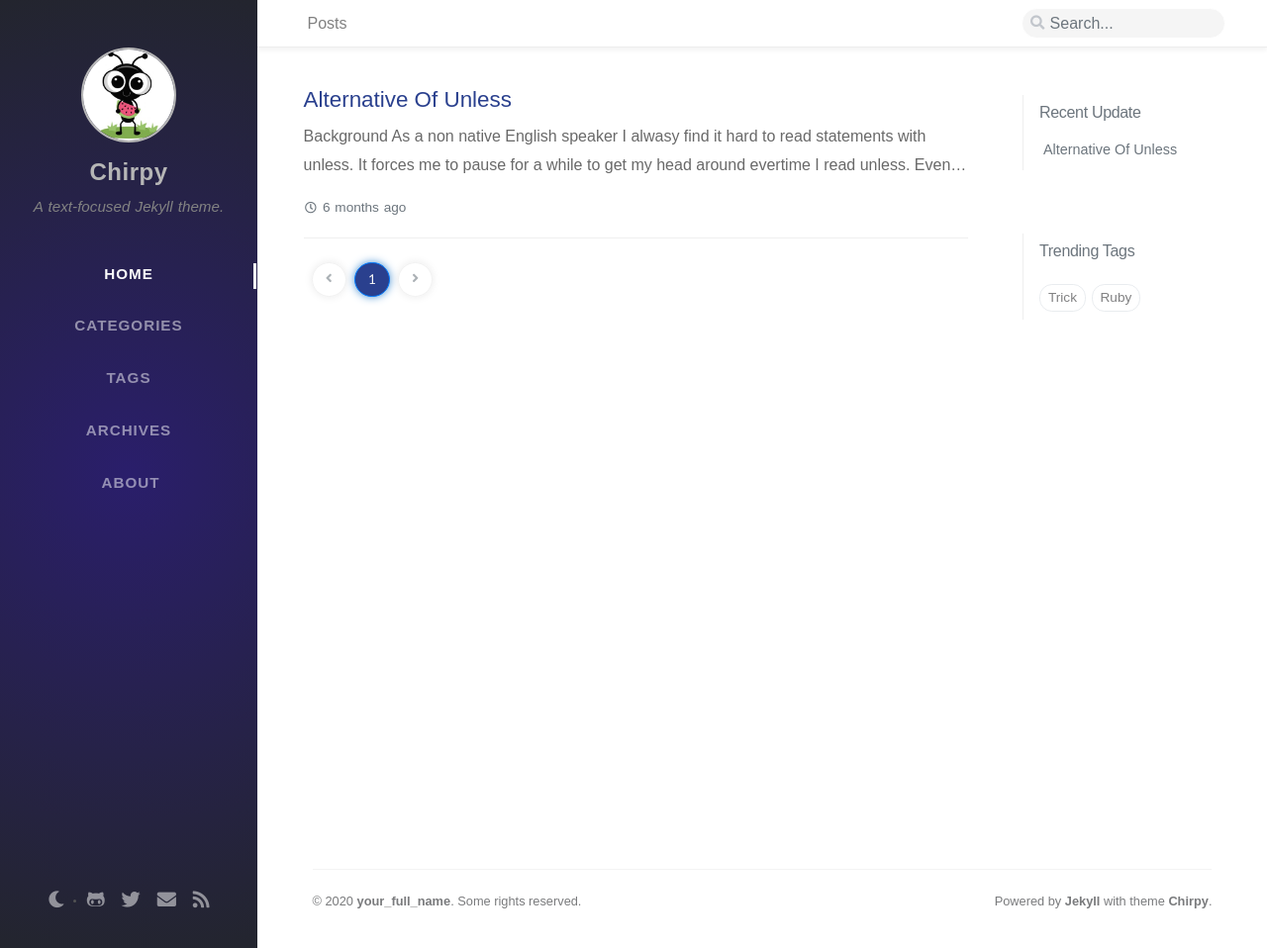
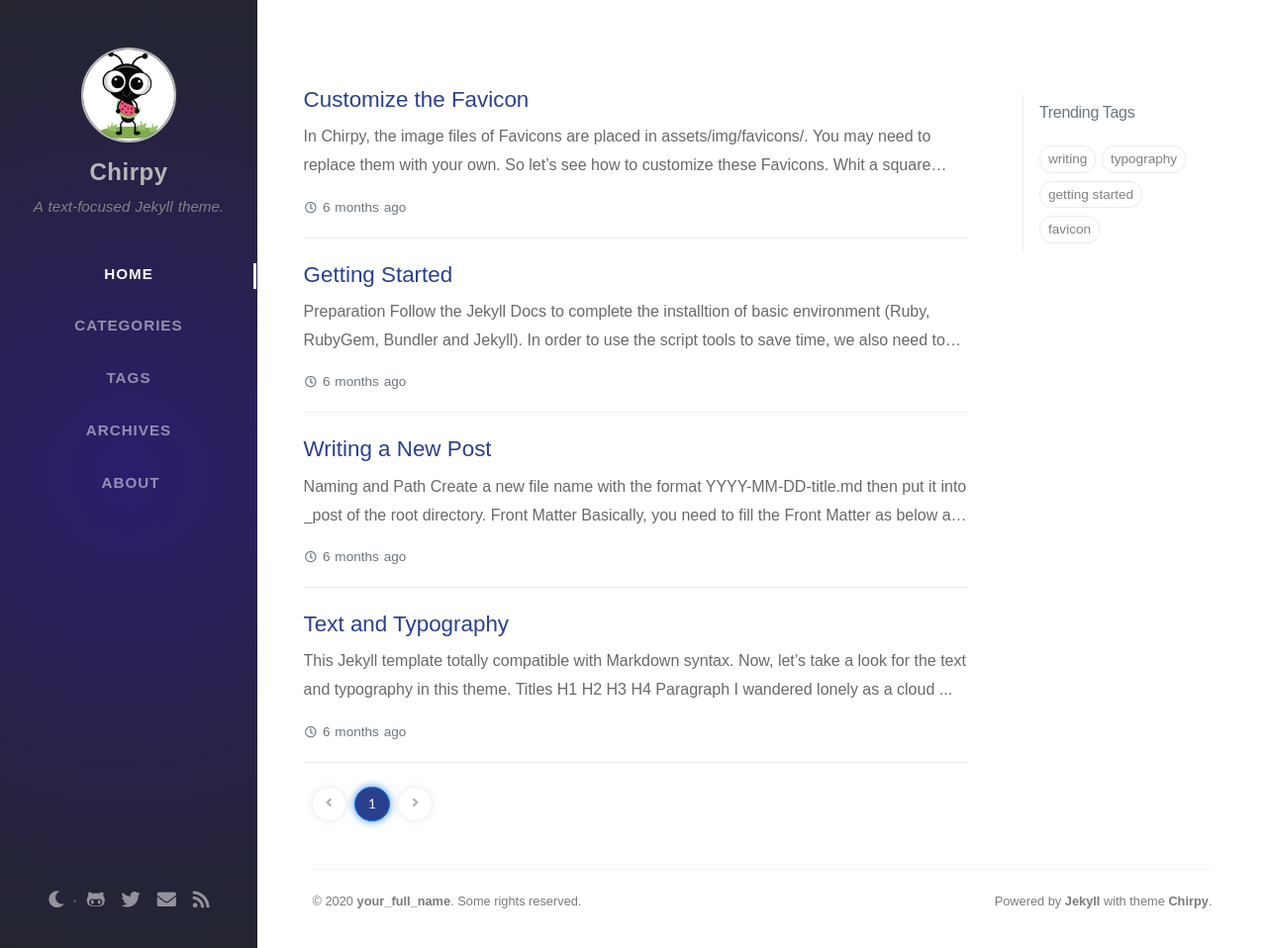
Before and after one commit to imfaruk/imfaruk.github.io, a Jekyll site: the page built from index.html, in a window 1280 px wide and 958 px high. Shown: the whole window at 99% size. Built offline with Jekyll 4.4.1, drawn with Linux system fonts in a browser that asks for light colours; nearby versions of some CDN libraries; some web fonts are replaced; the list of posts is cut into pages by our own code; comment, search, counter and statistics services are not loaded.

Commit message:
copy from gem and edit config

````diff
--- a/_config.yml
+++ b/_config.yml
@@ -20,23 +20,23 @@ description: >-                        # used by seo meta and the atom feed
 # Replace with your domain, e.g. 'https://username.github.io'
 url: 'https://imfaruk.github.io'
 
-author: Faruk Hossain                  # change to your full name
+author: your_full_name                  # change to your full name
 
 avatar: /assets/img/sample/avatar.jpg   # support internet resources
 
 github:
-  username: imfaruk             # change to your github username
+  username: github_username             # change to your github username
 
 twitter:
   username: twitter_username            # change to your twitter username
 
 social:
   name: your_full_name                  # it will shows as the copyright owner in Footer
-  email: farukncse@gmail.com             # change to your email address
+  email: example@doamin.com             # change to your email address
   links:
     # The first element serves as the copyright owner's link
     - https://twitter.com/username      # change to your twitter homepage
-    - https://github.com/imfaruk       # change to your github homepage
+    - https://github.com/username       # change to your github homepage
     # Uncomment below to add more social links
     # - https://www.facebook.com/username
     # - https://www.linkedin.com/in/username
--- /dev/null
+++ b/_posts/2019-08-08-text-and-typography.md
@@ -0,0 +1,157 @@
+---
+title: "Text and Typography"
+date: 2019-08-08 11:33:00 +0800
+categories: [Blogging, Demo]
+tags: [typography]
+---
+
+This Jekyll template totally compatible with Markdown syntax. Now, let's take a look for the text and typography in this theme.
+
+## Titles
+
+***
+# H1
+
+<h2 data-toc-skip>H2</h2>
+
+<h3 data-toc-skip>H3</h3>
+
+#### H4
+
+***
+
+## Paragraph
+
+I wandered lonely as a cloud
+
+That floats on high o'er vales and hills,
+
+When all at once I saw a crowd,
+
+A host, of golden daffodils;
+
+Beside the lake, beneath the trees,
+
+Fluttering and dancing in the breeze.
+
+## Block Quote
+
+> This line to shows the Block Quote.
+
+## Tables
+
+|Company|Contact|Country|
+|:---|:--|---:|
+|Alfreds Futterkiste | Maria Anders | Germany
+|Island Trading | Helen Bennett | UK
+|Magazzini Alimentari Riuniti | Giovanni Rovelli | Italy
+
+## Link
+
+[http://127.0.0.1:4000](http://127.0.0.1:4000)
+
+
+## Footnote
+
+Click the hook will locate the footnote[^footnote].
+
+
+## Image
+
+![Desktop View]({{ "/assets/img/sample/mockup.png" | relative_url }})
+
+
+## Inline code
+
+This is an example of `Inline Code`.
+
+
+## Code Snippet
+
+### Common
+
+```
+This is a common code snippet, without syntax highlight and line number.
+```
+
+### Specific Languages
+
+#### Console
+
+```console
+$ date
+Sun Nov  3 15:11:12 CST 2019
+```
+
+
+#### Terminal
+
+```terminal
+$ env |grep SHELL
+SHELL=/usr/local/bin/bash
+PYENV_SHELL=bash
+```
+
+#### Ruby
+
+```ruby
+def sum_eq_n?(arr, n)
+  return true if arr.empty? && n == 0
+  arr.product(arr).reject { |a,b| a == b }.any? { |a,b| a + b == n }
+end
+```
+
+#### Shell
+
+```shell
+if [ $? -ne 0 ]; then
+    echo "The command was not successful.";
+    #do the needful / exit
+fi;
+```
+
+#### Liquid
+
+{% raw %}
+```liquid
+{% if product.title contains 'Pack' %}
+  This product's title contains the word Pack.
+{% endif %}
+```
+{% endraw %}
+
+#### HTML
+
+```html
+<div class="sidenav">
+  <a href="#contact">Contact</a>
+  <button class="dropdown-btn">Dropdown
+    <i class="fa fa-caret-down"></i>
+  </button>
+  <div class="dropdown-container">
+    <a href="#">Link 1</a>
+    <a href="#">Link 2</a>
+    <a href="#">Link 3</a>
+  </div>
+  <a href="#contact">Search</a>
+</div>
+```
+
+**Horizontal Scrolling**
+
+```html
+<div class="panel-group">
+  <div class="panel panel-default">
+    <div class="panel-heading" id="{{ category_name }}">
+      <i class="far fa-folder"></i>
+      <p>This is a very long long long long long long long long long long long long long long long long long long long long long line.</p>
+      </a>
+    </div>
+  </div>
+</div>
+```
+
+
+## Reverse Footnote
+
+[^footnote]: The footnote source.
--- /dev/null
+++ b/_posts/2019-08-08-write-a-new-post.md
@@ -0,0 +1,89 @@
+---
+title: "Writing a New Post"
+date: 2019-08-08 14:10:00 +0800
+categories: [Blogging, Tutorial]
+tags: [writing]
+---
+
+## Naming and Path
+
+Create a new file name with the format `YYYY-MM-DD-title.md` then put it into `_post` of the root directory.
+
+## Front Matter
+
+Basically, you need to fill the [Front Matter](https://jekyllrb.com/docs/front-matter/) as below at the top of the post:
+
+```yaml
+---
+title: TITLE
+date: YYYY-MM-DD HH:MM:SS +/-TTTT
+categories: [TOP_CATEGORIE, SUB_CATEGORIE]
+tags: [TAG]
+---
+```
+
+> **Note**: The posts' ***layout*** has been set to `post` by default, so there is no need to add the variable ***layout*** in Front Matter block.
+
+- **Categories and Tags**
+
+    The `categories` of each post is designed to contain up to two elements, and the number of elements in `tag` can be zero or infinite.
+
+## Table of Contents
+
+By default, the **T**able **o**f **C**ontents (TOC) is displayed on the right panel of the post. If you want to turn it off globally, go to `_config.yml` and set the variable `toc` to `false`. If you want to turn off TOC for specific post, add the following to post's [Front Matter](https://jekyllrb.com/docs/front-matter/):
+
+```yaml
+---
+toc: false
+---
+```
+
+
+## Comments
+
+Similar to TOC, the [Disqus](https://disqus.com/) comments is loaded by default in each post, and the global switch is defined by variable `comments` in file `_config.yml` . If you want to close the comment for specific post, add the following to the **Front Matter** of the post:
+
+```yaml
+---
+comments: false
+---
+```
+
+
+## Code Block
+
+Markdown symbols <code class="highlighter-rouge">```</code> can easily create a code block as following examples.
+
+```
+This is a common code snippet, without syntax highlight and line number.
+```
+
+## Specific Language
+
+Using <code class="highlighter-rouge">```Language</code> you will get code snippets with line Numbers and syntax highlight.
+
+> **Note**: The Jekyll style `{% raw %}{%{% endraw %} highlight LANGUAGE {% raw %}%}{% endraw %}` or `{% raw %}{%{% endraw %} highlight LANGUAGE linenos {% raw %}%}{% endraw %}` are not allowed to be used in this theme !
+
+```yaml
+# Yaml code snippet
+items:
+    - part_no:   A4786
+      descrip:   Water Bucket (Filled)
+      price:     1.47
+      quantity:  4
+```
+
+#### Liquid codes
+
+If you want to display the **Liquid** snippet, surround the liquid code with `{% raw %}{%{% endraw %} raw {%raw%}%}{%endraw%}` and `{% raw %}{%{% endraw %} endraw {%raw%}%}{%endraw%}` .
+
+{% raw %}
+```liquid
+{% if product.title contains 'Pack' %}
+  This product's title contains the word Pack.
+{% endif %}
+```
+{% endraw %}
+
+## Learn More
+For more knowledge about Jekyll posts, visit the [Jekyll Docs: Posts](https://jekyllrb.com/docs/posts/).
--- /dev/null
+++ b/_posts/2019-08-09-getting-started.md
@@ -0,0 +1,167 @@
+---
+title: Getting Started
+date: 2019-08-09 20:55:00 +0800
+categories: [Blogging, Tutorial]
+tags: [getting started]
+---
+
+## Preparation
+
+Follow the [Jekyll Docs](https://jekyllrb.com/docs/installation/) to complete the installtion of basic environment (Ruby, RubyGem, Bundler and Jekyll). In order to use the script tools to save time, we also need to install [Python](https://www.python.org/downloads/)(version 3.5 or abover) and [ruamel.yaml](https://pypi.org/project/ruamel.yaml/).
+
+In addition, if your machine is running Debian or macOS, make sure you have the [GNU coreutils](https://www.gnu.org/software/coreutils/) installed. Otherwise, get it by:
+
+* Debian
+
+```console
+$ sudo apt-get install coreutils
+```
+
+* macOS
+
+```console
+$ brew install coreutils
+```
+
+
+## Install Jekyll Plugins
+
+Go to the root of repo and run:
+
+```terminal
+$ bundle install
+```
+
+`bundle` will install all the dependent Jekyll Plugins listed in file `Gemfile` automatically.
+
+
+## File Structure
+
+The main files and related brief introductions are listed below.
+
+```sh
+jekyll-theme-chirpy/
+├── _data
+├── _includes
+├── _layouts
+├── _posts          # posts stay here
+├── _scripts
+├── .travis.yml     # remove it
+├── .github         # remove this, too
+├── assets
+├── tabs
+│   └── about.md    # the ABOUT page
+├── .gitignore
+├── 404.html
+├── Gemfile
+├── LICENSE
+├── README.md
+├── _config.yml     # configuration file
+├── tools           # script tools
+├── feed.xml
+├── index.html
+├── robots.txt
+└── sitemap.xml
+```
+
+
+As mentioned above, some files or directories should be removed from your repo:
+
+- .travis.yml
+- .github
+
+
+## Configuration
+
+Customize the variables in file `_config.yml` as needed.
+
+* Avatar
+
+    The sample avatar is `/assets/img/sample/avatar.jpg`. It should be replaced by your own one. Notice that a huge image file will increase the load time of your site, so keep your avatar size as samll as possible(may be *<https://tinypng.com/>* will help).
+
+* TimeZone
+
+    To ensure that the posts' release date matches the city you live in, please modify the field `timezone` correctly. A list of all available values can be found on [TimezoneConverter](http://www.timezoneconverter.com/cgi-bin/findzone/findzone) or [Wikipedia](https://en.wikipedia.org/wiki/List_of_tz_database_time_zones).
+
+
+##  Run Locally
+
+You may want to preview the site before publishing, so just run the script tool:
+
+```terminal
+$ bash tools/run.sh
+```
+
+Open a brower and visit <http://localhost:4000>.
+
+Few days later, you may find that the file changes does not refresh in real time by using `run.sh`. Don't worry, the advanced option `-r` (or `--realtime`) will solve this problem, but it requires [**fswatch**](http://emcrisostomo.github.io/fswatch/) to be installed on your machine.
+
+##  Deploying to GitHub Pages
+
+Before the deployment begins, ensure the `url` in file `_config.yml` has been set to `https://<username>.github.io`(or the custom domain, if you have. e.g. `https://yourdomain.com`). What's more, if you prefer to the [Project site](https://help.github.com/en/github/working-with-github-pages/about-github-pages#types-of-github-pages-sites), change `baseurl` of file `_config.yml` to your project name, starting with a slash. e.g. `/project`.
+
+
+### Option 1: Built by GitHub Pages
+
+By deploying the site in this way, you're allowed to push the source code directly to the remote.
+
+> **Note**: If you want to use any third-party Jekyll plugins that not in [this list](https://pages.github.com/versions/), stop reading the current approach and go to [*Option 2: Build locally*](#option-2-build-locally).
+
+**1**. Rename the repository to:
+
+|Site Type | Repo's Name|
+|:---|:---|
+|User or Organization | `<username>.github.io`|
+|Project| any one except `<username>.github.io`, let's say `project`|
+
+**2**. Commit the changes of the repo first, then run the initialization script:
+
+```console
+$ bash tools/init.sh
+```
+
+> Please note that the *Recent Update* list requires the latest git-log date of posts, thus make sure the changes in `_posts` have been committed before running this command.
+
+it will automatically generates the *Latest Modified Date* and *Categories / Tags* page for the posts.
+
+**3**. Push the changes to `origin/master` then go to GitHub website and enable GitHub Pages service for the repo.
+
+**4**. Check it out:
+
+|Site Type | Site URL |
+|:---|:---|
+|User or Organization | `https://<username>.github.io/`|
+|Project| `https://<username>.github.io/project/`|
+
+
+### Option 2: Build Locally
+
+For security reasons, GitHub Pages runs on `safe` mode, which means the third-party Jekyll plugins or custom scripts won't work. If you want to use any another plugins that not in the [whitelist](https://pages.github.com/versions/), **you have to generate the site locally rather than on GitHub Pages**.
+
+**1**. Browse to GitHub website, create a brand new repo named:
+
+|Site Type | Repo's Name|
+|:---|:---|
+|User or Organization | `<username>.github.io`|
+|Project| any one except `<username>.github.io`, let's say `project`|
+
+and clone it.
+
+**2**. In the root of the source project, build your site by:
+
+```console
+$ bash tools/build.sh -d /path/to/local/project/
+```
+
+The generated static files will be placed in the root of `/path/to/local/project`. Commit and push the changes to the `master` branch on GitHub.
+
+**3**. Go to GitHub website and enable Pages service for the new repository.
+
+**4**. Visit at:
+
+|Site Type | Site URL |
+|:---|:---|
+|User or Organization | `https://<username>.github.io/`|
+|Project| `https://<username>.github.io/project/`|
+
+and enjoy!
--- /dev/null
+++ b/_posts/2019-08-11-customize-the-favicon.md
@@ -0,0 +1,26 @@
+---
+title: "Customize the Favicon"
+date: 2019-08-11 00:34:00 +0800
+categories: [Blogging, Tutorial]
+tags: [favicon]
+toc: false
+---
+
+In [**Chirpy**](https://github.com/cotes2020/jekyll-theme-chirpy/), the image files of [Favicons](https://www.favicon-generator.org/about/) are placed in `assets/img/favicons/`. You may need to replace them with your own. So let's see how to customize these Favicons.
+
+Whit a square image (PNG, JPG or GIF) in hand, open the site [*Favicon & App Icon Generator*](https://www.favicon-generator.org/) and upload your original image.
+
+![upload-image]({{ "/assets/img/sample/upload-image.png" | relative_url }})
+
+Click button <kbd>Create Favicon</kbd> and wait a moment for the website to generate the icons of various sizes automatically.
+
+![download-icons]({{ "/assets/img/sample/download-icons.png" | relative_url }})
+
+Download the generated package, unzip and delete the following two from the extracted files:
+
+- browserconfig.xml
+- manifest.json
+
+Now, copy the rest image files (`.PNG` and `.ICO`) to cover the original one in folder `assets/img/favicons/`.
+
+Lastly, don't forget to rebuild your site so that the icon becomes your custom edition.
--- a/_posts/2020-02-26-alternative-of-unless.md
+++ /dev/null
@@ -1,11 +0,0 @@
----
-title: Alternative Of Unless
-date: 2019-08-08 14:10:00 +0800
-categories: [Programming, Ruby]
-tags: [Ruby, Trick]
-seo:
-  date_modified: 2020-02-27 00:34:22 +0800
----
-
-## Background
-As a non native English speaker I alwasy find it hard to read statements with `unless`. It forces me to pause for a while to get my head around evertime I read `unless`. Even after programming in Ruby for over five years.
--- a/categories/programming.html
+++ /dev/null
@@ -1,5 +0,0 @@
----
-layout: category
-title: Programming
-category: Programming
----
--- a/categories/ruby.html
+++ /dev/null
@@ -1,5 +0,0 @@
----
-layout: category
-title: Ruby
-category: Ruby
----
--- a/tags/ruby.html
+++ /dev/null
@@ -1,5 +0,0 @@
----
-layout: tag
-title: Ruby
-tag: Ruby
----
--- a/tags/trick.html
+++ /dev/null
@@ -1,5 +0,0 @@
----
-layout: tag
-title: Trick
-tag: Trick
----
````
